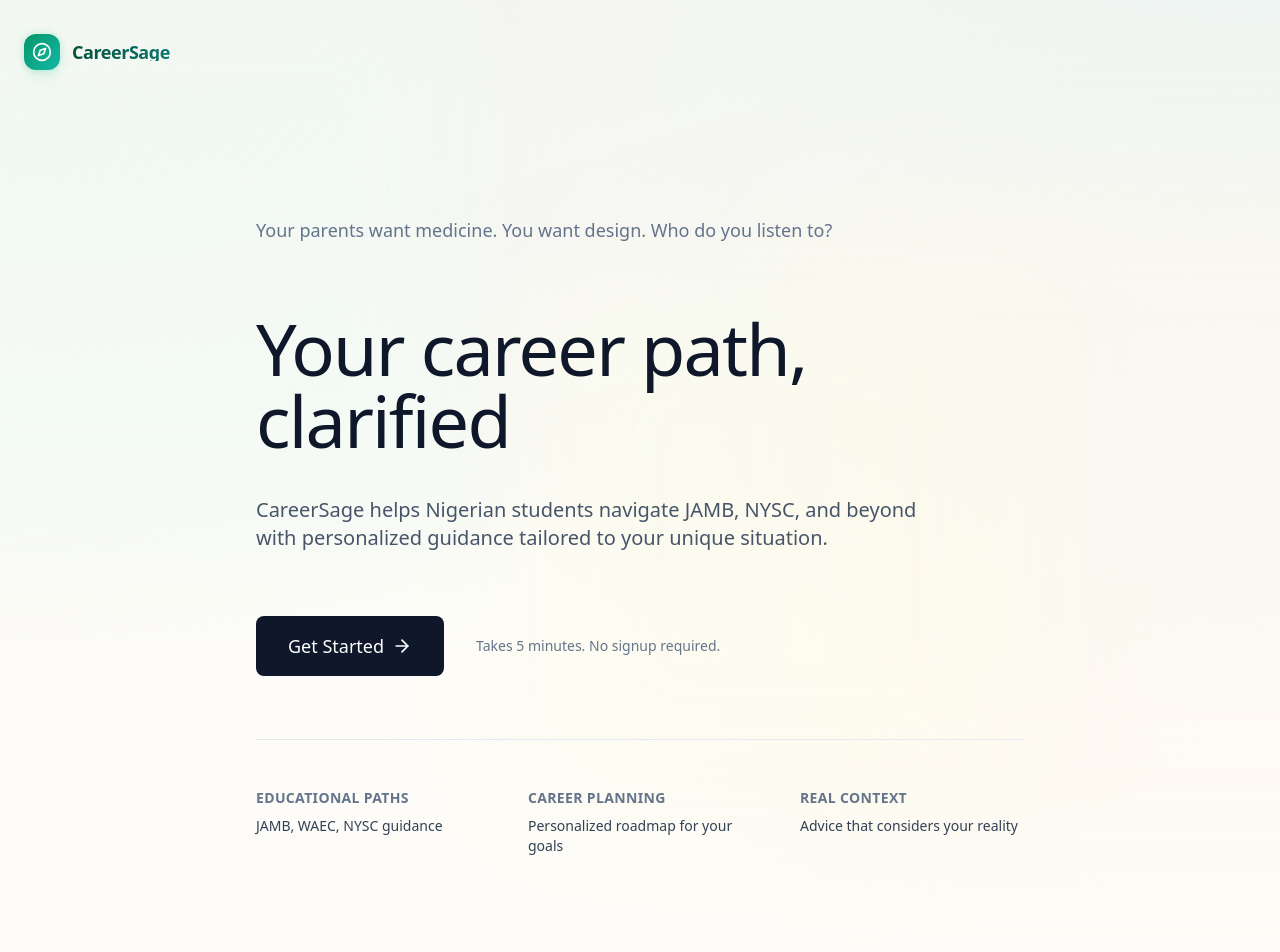
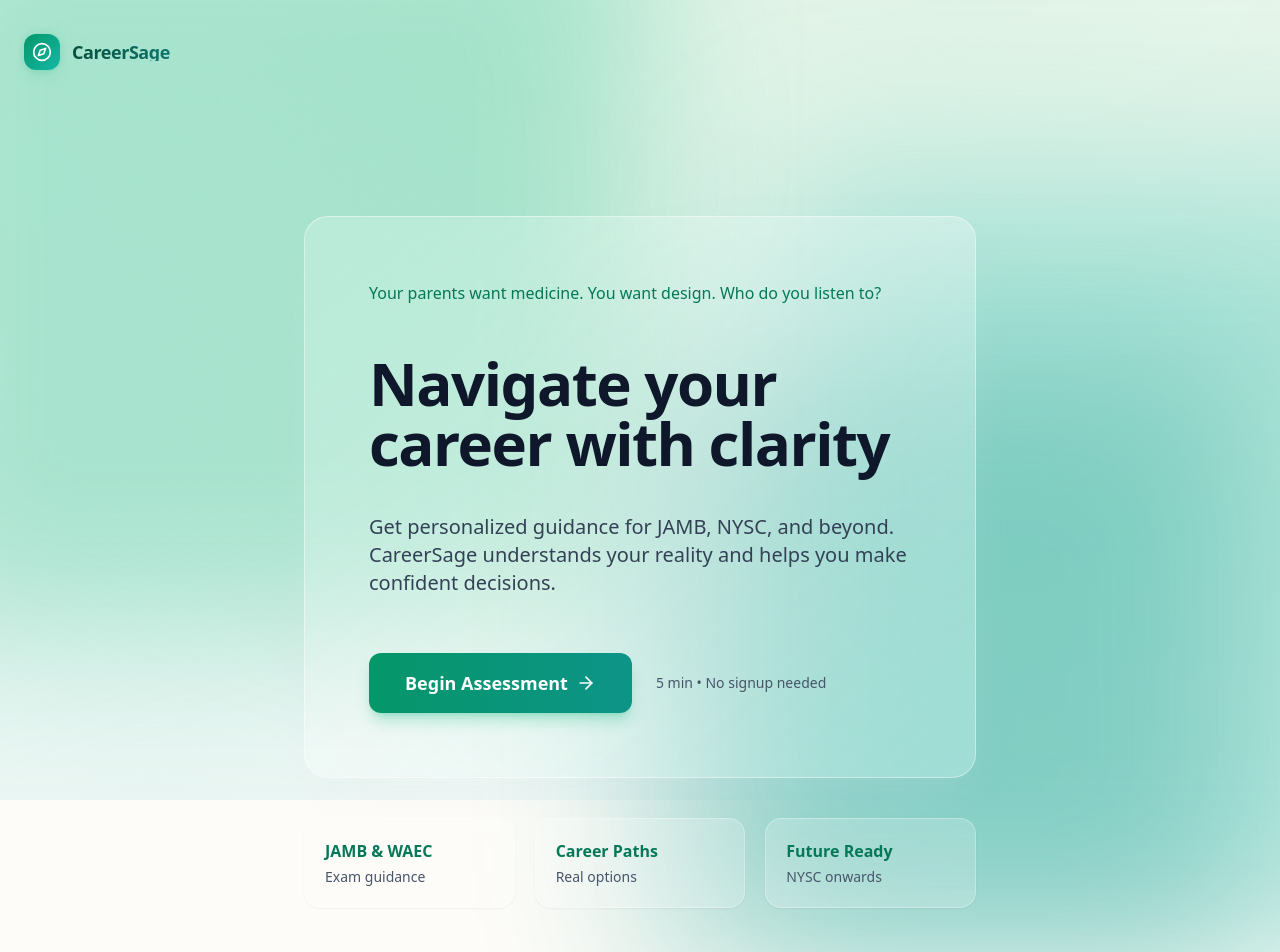
Before and after one commit to Josebert2001/CareerSage, a React (Vite) app: page / in a window 1280 px wide. Shown: the top 952 px of the page. Built offline with nearby package versions, Linux system fonts and the light colour scheme.

Commit message:
redesign welcome page with glassmorphism aesthetic
Add frosted-glass panel, vibrant gradient, and animated background

```diff
--- a/components/WelcomeScreen.tsx
+++ b/components/WelcomeScreen.tsx
@@ -36,62 +36,66 @@ const WelcomeScreen: React.FC<WelcomeScreenProps> = ({ onStart }) => {
   };
 
   return (
-    <div className="flex flex-col items-center justify-center min-h-screen px-4 md:px-6 animate-fadeIn relative py-16 md:py-20">
-      {/* Main Content */}
-      <div className="w-full max-w-3xl mx-auto">
-        {/* Dynamic Context Tag */}
-        <div className="mb-12 md:mb-16 h-7 md:h-8 overflow-hidden">
-          <p className="text-slate-500 font-normal text-base md:text-lg transition-all duration-500 transform translate-y-0">
+    <div className="flex flex-col items-center justify-center min-h-screen px-4 md:px-6 animate-fadeIn relative py-12 md:py-20">
+      {/* Glassmorphism Card Container */}
+      <div className="w-full max-w-2xl mx-auto">
+        {/* Main Glassmorphic Panel */}
+        <div className="relative backdrop-blur-2xl bg-white/30 border border-white/40 rounded-3xl md:rounded-4xl p-8 md:p-12 lg:p-16 shadow-2xl shadow-slate-200/20 group hover:shadow-2xl hover:shadow-emerald-200/20 transition-all duration-300">
+          {/* Gradient border accent */}
+          <div className="absolute inset-0 rounded-3xl md:rounded-4xl bg-gradient-to-br from-emerald-300/10 via-transparent to-teal-300/10 pointer-events-none" />
+
+          <div className="relative z-10 space-y-8 md:space-y-10">
+            {/* Dynamic Context Tag - Glassmorphic Badge */}
+            <div className="h-7 md:h-8 overflow-hidden">
+              <p className="text-emerald-700 font-medium text-sm md:text-base transition-all duration-500 transform translate-y-0">
                 {HOOKS[hookIndex]}
               </p>
             </div>
 
-        {/* Main Headline - Minimal and Elegant */}
-        <h1 className="text-5xl md:text-6xl lg:text-7xl font-light text-slate-900 mb-8 md:mb-10 leading-tight tracking-tight" role="heading" aria-level={1}>
-          Your career path, <span className="font-normal">clarified</span>
+            {/* Main Headline - Bold and Clear */}
+            <h1 className="text-4xl md:text-5xl lg:text-6xl font-bold text-slate-900 leading-tight tracking-tight" role="heading" aria-level={1}>
+              Navigate your career with clarity
             </h1>
 
-        {/* Subheading - Concise Value Prop */}
-        <p className="text-lg md:text-xl text-slate-600 leading-relaxed max-w-2xl mb-12 md:mb-16 font-light">
-          CareerSage helps Nigerian students navigate JAMB, NYSC, and beyond with personalized guidance tailored to your unique situation.
+            {/* Subheading - Vibrant and Inspiring */}
+            <p className="text-lg md:text-xl text-slate-700 leading-relaxed font-light">
+              Get personalized guidance for JAMB, NYSC, and beyond. CareerSage understands your reality and helps you make confident decisions.
             </p>
 
-        {/* CTA Section - Subtle but Clear */}
-        <div className="flex flex-col sm:flex-row items-start sm:items-center gap-6 md:gap-8">
+            {/* CTA Section - Elegant and Clear */}
+            <div className="flex flex-col sm:flex-row items-start sm:items-center gap-4 md:gap-6 pt-4">
               <button
                 onClick={handleStart}
-            className="inline-flex items-center gap-2 px-7 md:px-8 py-3.5 md:py-4 bg-slate-900 hover:bg-slate-800 text-white rounded-lg font-medium text-base md:text-lg transition-all transform hover:-translate-y-0.5 active:scale-95 focus-visible:outline-2 focus-visible:outline-offset-2 focus-visible:outline-slate-700"
+                className="inline-flex items-center gap-2 px-7 md:px-9 py-3.5 md:py-4 bg-gradient-to-r from-emerald-600 to-teal-600 hover:from-emerald-700 hover:to-teal-700 text-white rounded-xl font-semibold text-base md:text-lg shadow-lg shadow-emerald-500/30 hover:shadow-xl hover:shadow-emerald-500/40 transition-all transform hover:-translate-y-0.5 active:scale-95 focus-visible:outline-2 focus-visible:outline-offset-2 focus-visible:outline-emerald-600"
                 aria-label="Start career guidance by telling your situation"
               >
-            <span>Get Started</span>
+                <span>Begin Assessment</span>
                 <ArrowRight className="w-4 h-4 md:w-5 md:h-5 transition-transform group-hover:translate-x-0.5" />
               </button>
 
               {/* Trust indicator */}
-          <p className="text-sm text-slate-500 font-light">
-            Takes 5 minutes. No signup required.
+              <p className="text-sm text-slate-600 font-medium">
+                5 min • No signup needed
               </p>
             </div>
           </div>
+        </div>
 
-      {/* Spacer */}
-      <div className="flex-1 min-h-12"></div>
-
-      {/* Feature Highlights - Clean and Minimal */}
-      <div className="w-full max-w-3xl mx-auto pt-8 md:pt-12 border-t border-slate-200">
-        <div className="grid grid-cols-1 md:grid-cols-3 gap-8 md:gap-12">
-          <div className="text-center md:text-left">
-            <p className="text-slate-500 text-sm font-semibold uppercase tracking-wide mb-2">Educational Paths</p>
-            <p className="text-slate-700 text-sm">JAMB, WAEC, NYSC guidance</p>
+        {/* Feature Pills Below - Light Glassmorphic Cards */}
+        <div className="grid grid-cols-1 md:grid-cols-3 gap-4 md:gap-5 mt-8 md:mt-10">
+          {[
+            { label: "JAMB & WAEC", desc: "Exam guidance" },
+            { label: "Career Paths", desc: "Real options" },
+            { label: "Future Ready", desc: "NYSC onwards" }
+          ].map((item, idx) => (
+            <div
+              key={idx}
+              className="backdrop-blur-lg bg-white/20 border border-white/30 rounded-xl md:rounded-2xl p-4 md:p-5 hover:bg-white/30 hover:border-white/40 transition-all duration-300 shadow-sm hover:shadow-md hover:shadow-emerald-200/10"
+            >
+              <p className="text-emerald-700 font-semibold text-sm md:text-base mb-1">{item.label}</p>
+              <p className="text-slate-600 text-xs md:text-sm font-light">{item.desc}</p>
             </div>
-          <div className="text-center md:text-left">
-            <p className="text-slate-500 text-sm font-semibold uppercase tracking-wide mb-2">Career Planning</p>
-            <p className="text-slate-700 text-sm">Personalized roadmap for your goals</p>
-          </div>
-          <div className="text-center md:text-left">
-            <p className="text-slate-500 text-sm font-semibold uppercase tracking-wide mb-2">Real Context</p>
-            <p className="text-slate-700 text-sm">Advice that considers your reality</p>
-          </div>
+          ))}
         </div>
       </div>
     </div>
--- a/index.html
+++ b/index.html
@@ -20,7 +20,7 @@
         overflow-x: hidden;
       }
 
-      /* Modern Animated Background - Warm Earthy Tones */
+      /* Modern Animated Background - Glassmorphism Support */
       .mesh-bg {
         position: fixed;
         top: 0;
@@ -29,25 +29,25 @@
         height: 100vh;
         z-index: -1;
         background:
-          radial-gradient(at 0% 0%, hsla(140, 30%, 94%, 1) 0, transparent 50%),
-          radial-gradient(at 50% 0%, hsla(20, 40%, 95%, 1) 0, transparent 50%),
-          radial-gradient(at 100% 0%, hsla(160, 25%, 93%, 1) 0, transparent 50%);
+          radial-gradient(at 20% 30%, hsla(160, 50%, 92%, 1) 0, transparent 50%),
+          radial-gradient(at 80% 20%, hsla(140, 45%, 91%, 1) 0, transparent 50%),
+          radial-gradient(at 50% 80%, hsla(170, 40%, 93%, 1) 0, transparent 50%);
         background-size: 200% 200%;
-        animation: gradient-move 15s ease infinite;
+        animation: gradient-move 20s ease infinite;
       }
 
       .mesh-blob {
         position: fixed;
-        filter: blur(60px);
+        filter: blur(80px);
         z-index: -1;
-        opacity: 0.4;
-        animation: blob-bounce 10s infinite ease-in-out;
+        opacity: 0.3;
+        animation: blob-bounce 12s infinite ease-in-out;
         will-change: transform;
         contain: strict;
       }
-      .blob-1 { top: -10%; left: -10%; width: 50vw; height: 50vw; background: #ecfdf5; animation-delay: 0s; } /* Soft Green */
-      .blob-2 { bottom: -10%; right: -10%; width: 50vw; height: 50vw; background: #fff7ed; animation-delay: 2s; } /* Soft Terracotta/Orange */
-      .blob-3 { top: 40%; left: 40%; width: 40vw; height: 40vw; background: #fefce8; animation-delay: 4s; } /* Soft Yellow */
+      .blob-1 { top: -15%; left: -10%; width: 60vw; height: 60vw; background: #10b981; animation-delay: 0s; } /* Emerald */
+      .blob-2 { bottom: -20%; right: -15%; width: 55vw; height: 55vw; background: #14b8a6; animation-delay: 2s; } /* Teal */
+      .blob-3 { top: 50%; left: 50%; width: 45vw; height: 45vw; background: #0d9488; animation-delay: 4s; } /* Dark Teal */
 
       @keyframes gradient-move {
         0% { background-position: 0% 50%; }
```
Lines whose indentation alone changed are shown as unchanged.
